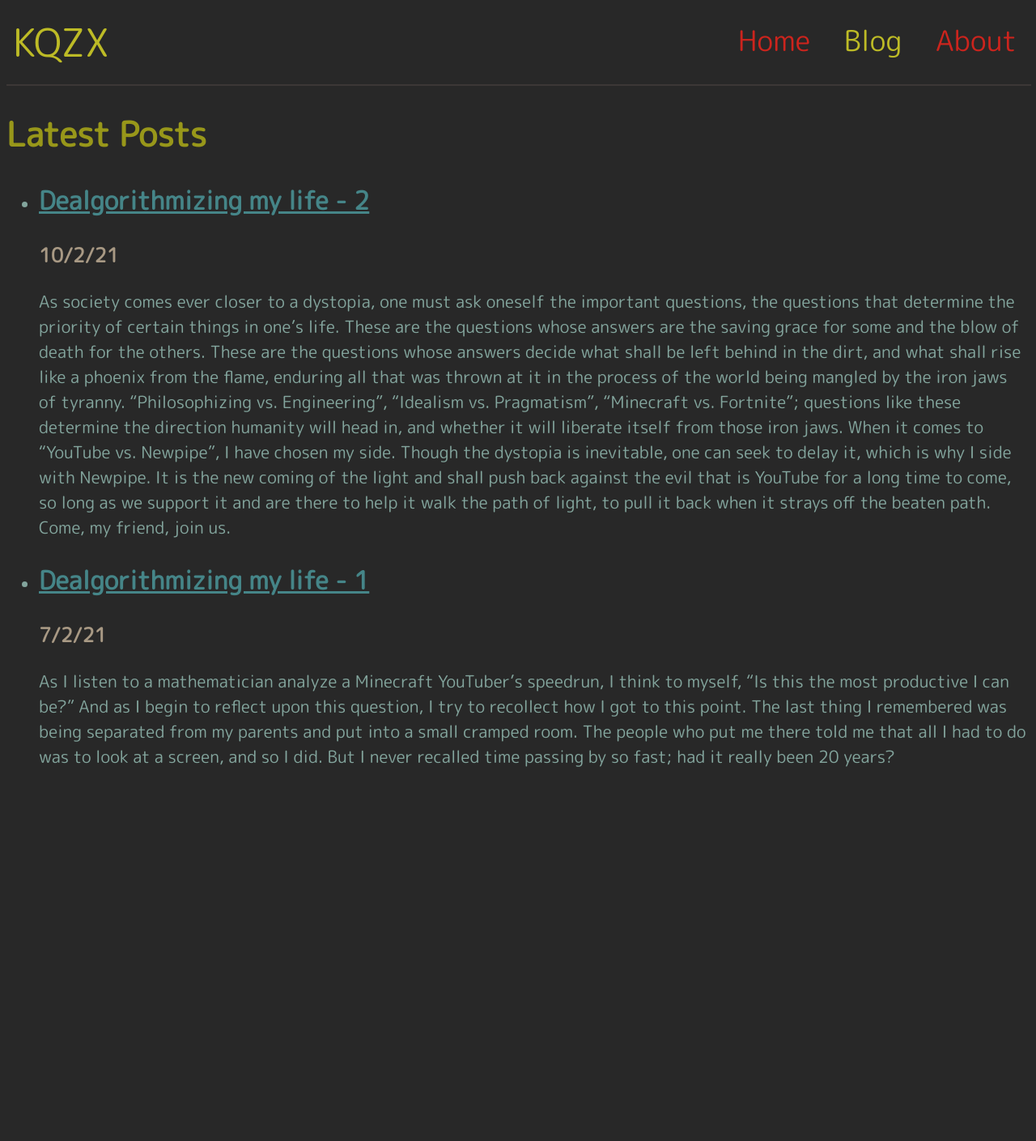
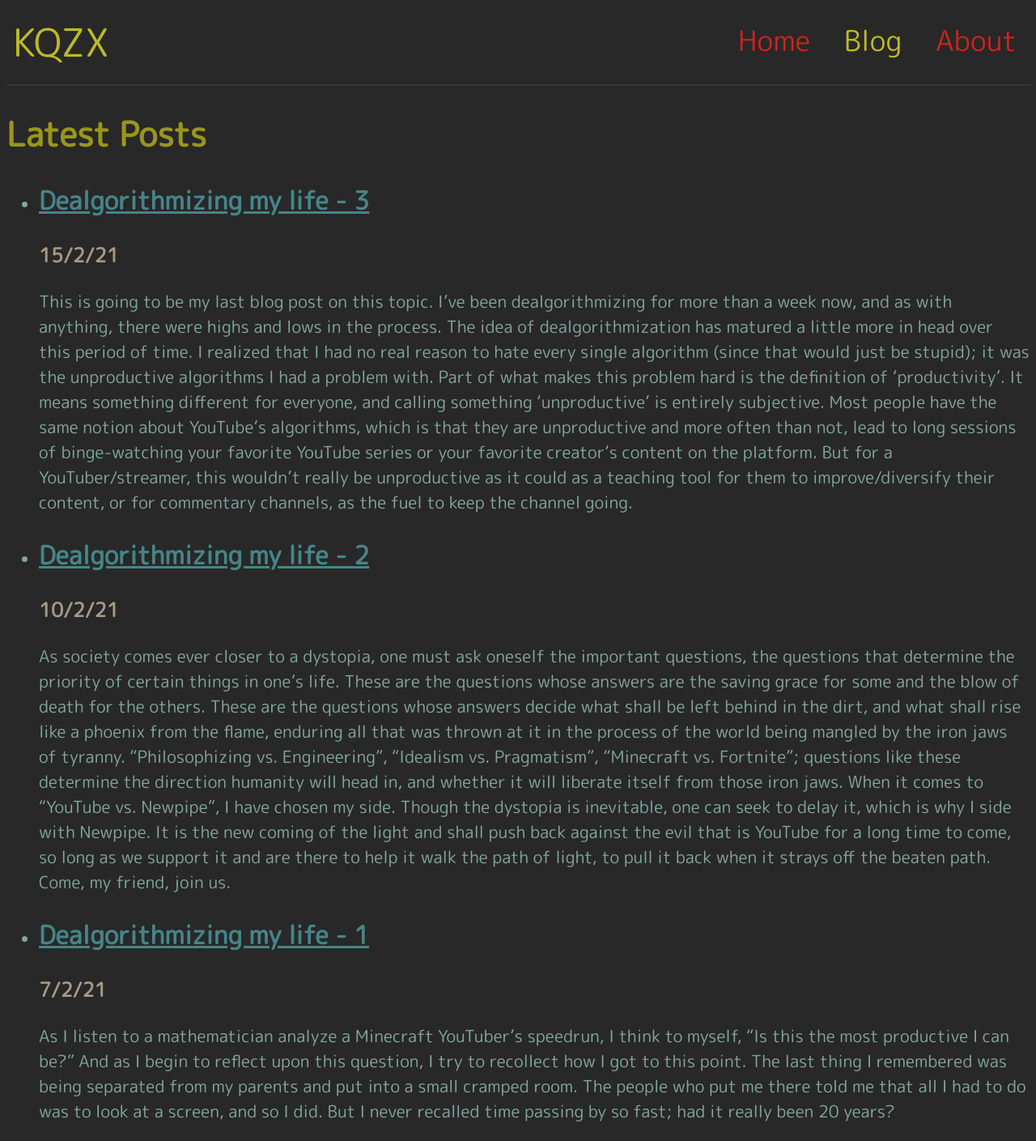
Before and after one commit to KrapKake/Website, a Jekyll site: the page built from blog.html, in a window 1280 px wide. Shown: the whole page at 81% size. Built offline with Jekyll 4.4.1, drawn with Linux system fonts in a browser that asks for light colours; before the commit the page ends 971 px from its top, so only the background shows below that.

Commit message:
Blog post 3

```diff
--- /dev/null
+++ b/_posts/2021-02-15-Dealgorithmizing-my-life-3.md
@@ -0,0 +1,31 @@
+---
+layout: post
+title: Dealgorithmizing my life - 3
+pbdate: 15/2/21
+---
+This is going to be my last blog post on this topic. I've been dealgorithmizing for more than a week now, and as with anything, there were highs and lows in the process. The idea of dealgorithmization has matured a little more in head over this period of time. I realized that I had no real reason to hate every single algorithm (since that would just be stupid); it was the unproductive algorithms I had a problem with. Part of what makes this problem hard is the definition of 'productivity'. It means something different for everyone, and calling something 'unproductive' is entirely subjective. Most people have the same notion about YouTube's algorithms, which is that they are unproductive and more often than not, lead to long sessions of binge-watching your favorite YouTube series or your favorite creator's content on the platform. But for a YouTuber/streamer, this wouldn't really be unproductive as it could as a teaching tool for them to improve/diversify their content, or for commentary channels, as the fuel to keep the channel going.
+
+I also came to the conclusion that the cause of the algorithms being "unproductive" may not really be a problem with the algorithm itself. The recommender systems for platforms like YouTube and Spotify will (obviously) move towards what you *want* to watch. That would be perfectly fine if the majority of the content on these platforms are what *you* would consider "productive". However, for those of us who don't, the functioning of these algorithms and the sheer number and diversity of the content on these platforms would mainly just lead to unproductive videos being recommended to us. I say "mainly" because sometimes YouTube does recommend interesting and educational videos like [this one](https://www.youtube.com/watch?v=dxRB4sdbIcw). The reason why most people's recommended sections are considered unproductive is simply because what we want to watch is not necessarily what we need to watch in order to be productive, especially since the majority of us use YouTube recreationally.
+
+# The Highs
+I will admit that I was not completely successful in achieving my goal. I successfully dealgorithmized for 5 days out of 8. These 5 days were days in which I felt clear-headed and in control. This sounds a little trivial, but for me, who has OCD, it felt really good, as one moment of non-control could send my day spiraling down into the darkest depths of the void. This clear-headedness has led to more emotionally stable days, where I actually feel more active and feel like there is something to be done, and that the day has a purpose.
+
+I have discovered some useful stuff in the time I've been carrying out this little project of mine. If you've not read the last blog post (or don't care to), [Newpipe](https://newpipe.net/) has been really helpful. [Spotafree](https://github.com/sheensantoscapadngan/SpotaFree) is also a really interesting app that has helped me dealgorithmize. For podcasts, I've been using [AntennaPod](https://antennapod.org/) which is a really convenient podcast manager.
+
+I'd describe these days as "fulfilling".
+
+# The Lows
+The other 3 days were pretty bad, to say the least. Usually, my mornings were wasted watching YouTube videos. Whenever I decided to get some work done, I succumbed to the temptation of (you guessed it!) a YouTube video. One morning, I decided to meditate for a bit, but made the mistake of checking Spotify for a new podcast to listen to before I sat down to meditate. What happened next is as predictable as a Dhar Mann video; I spent the entire morning just listening to music. As a musician, I wouldn't consider that entirely unproductive, but it just wasn't what I wanted to do that morning.
+
+A shitty morning spiraled into a shitty day, because for the whole day, my attitude became, "Fuck it. I watched crap tons of YouTube already. A little more isn't going to hurt." If I didn't watch anything, there was hope, but even the slightest YouTube-watching led a potentially amazing day to lose all its potential for amazingness. After long wasted mornings, the day generally felt like it was permanently "tainted"; like a normal day couldn't unfold because the morning had been thrown away.
+
+I'd describe these days as "hopeless".
+
+# What I learned
+Demonizing anything isn't very helpful, regardless of circumstance. The realization of there being productive and unproductive algorithms really helped as it provided a strong foundation to the "why" behind dealgorithmizing. As time passed, the idea of dealgorithmization got simpler and simpler in my head, which is good because in the immortal words of Mr. Terry Davis, "An idiot admires complexity. A genius admires simplicity." Now, instead of a complex mess of words and concepts, I have a general intuition of what dealgorithmizing is about.
+
+In the end, it's all about whether you think the platform you're using helps you in doing what you would like to do. If watching videos on YouTube benefits you, watch as much YouTube as you want. If you're not susceptible to short-term dopamine hits, and love watching things that will benefit you in the long run, then congratulations! You have harnessed the capability of the algorithm and have made it work in your favor.
+
+I found that I am a slave to short-term happiness, often causing a decline in my ability to achieve that long-term happiness found most commonly through work. This is why I chose to dealgorithmize.
+
+I hope this series of blog posts helped you in some way, and I wish you good luck in whatever you choose to do.
```
Also changed, not shown: _posts/2021-02-10-Dealgorithmizing-my-life-2.md (line endings or trailing spaces), 4 other files.
